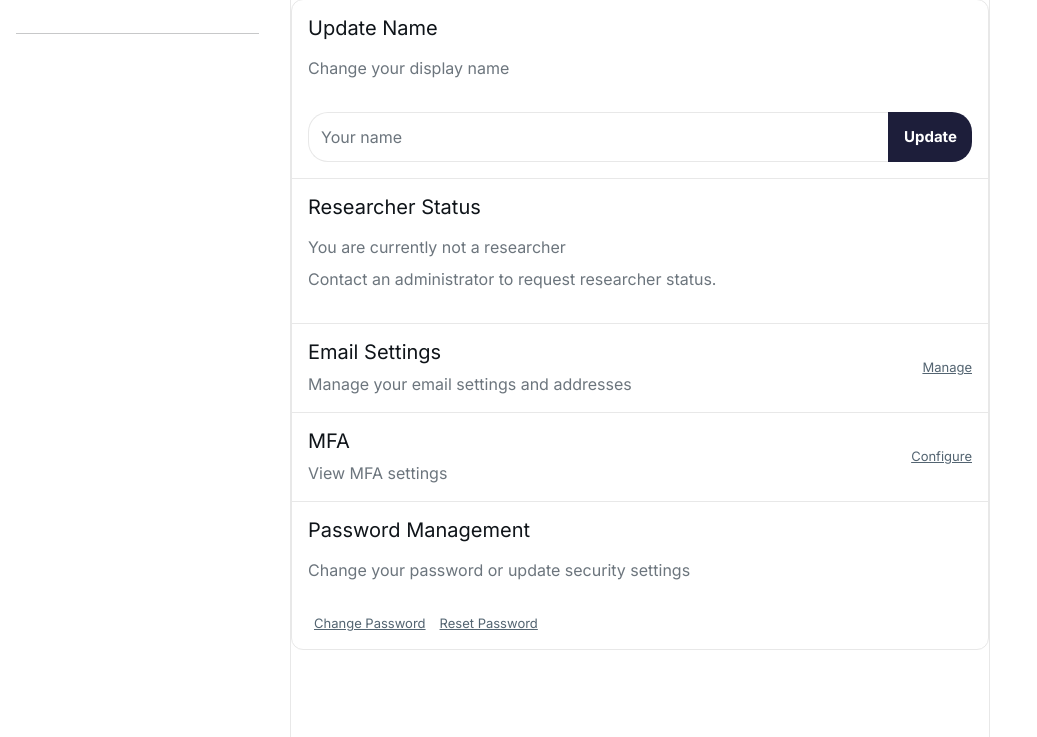
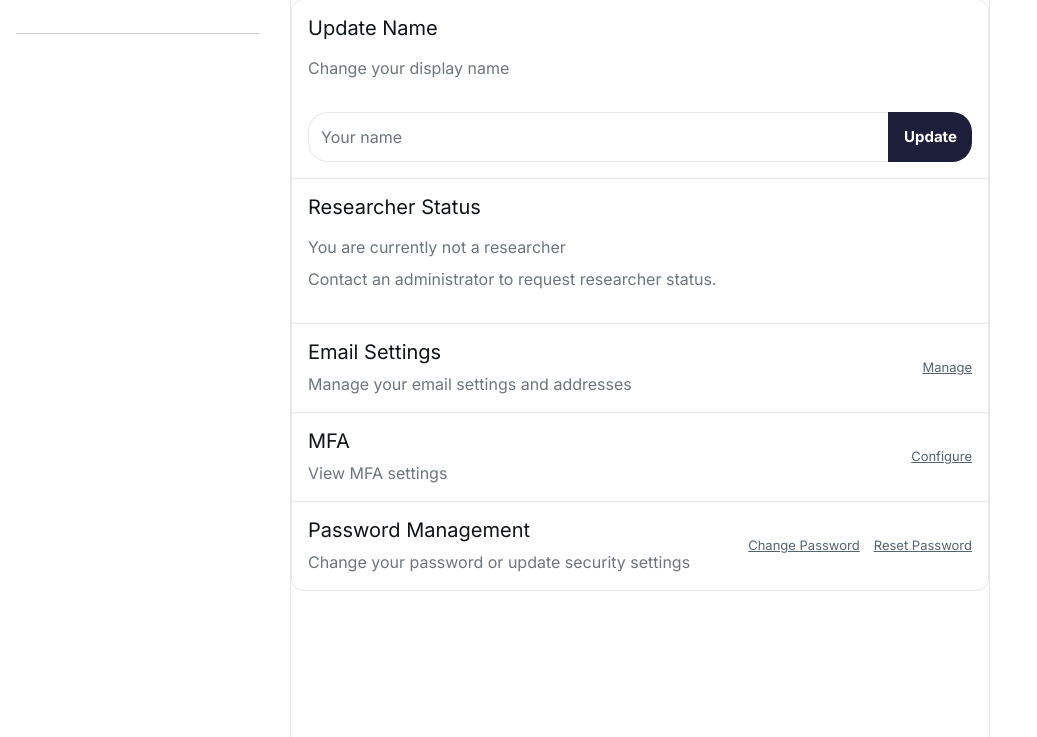
Before and after one commit to crcresearch/public-discourse-sandbox, a Django app: template public_discourse_sandbox/templates/pages/settings.html in a window 1280 px wide. Shown: the part 63-800 px from the top of the page, without its empty margins (0-1037 px from the left). Run offline with Django 5.2, Linux system fonts and the light colour scheme; the template is opened without the code that fills it, so the values that code supplies are empty; some libraries are stand-ins or nearby versions.

Commit message:
move password links

```diff
--- a/public_discourse_sandbox/templates/pages/settings.html
+++ b/public_discourse_sandbox/templates/pages/settings.html
@@ -66,9 +66,12 @@
 
             <!-- Password Management Section -->
             <div class="form-group" style="padding: 16px;">
+                <div class="d-flex justify-content-between align-items-center">
+                    <div>
                         <h5>Password Management</h5>
-                <p class="text-secondary">Change your password or update security settings</p>
-                <div class="d-flex gap-2 mt-2">
+                        <p class="text-secondary mb-0">Change your password or update security settings</p>
+                    </div>
+                    <div class="d-flex gap-2">
                         <a href="{% url 'account_change_password' %}" class="action-button">
                             <i class="fas fa-key"></i>
                             <span>Change Password</span>
@@ -77,6 +80,7 @@
                             <i class="fas fa-sync"></i>
                             <span>Reset Password</span>
                         </a>
+                    </div>
                 </div>
             </div>
         </div>
```
Lines whose indentation alone changed are shown as unchanged.
